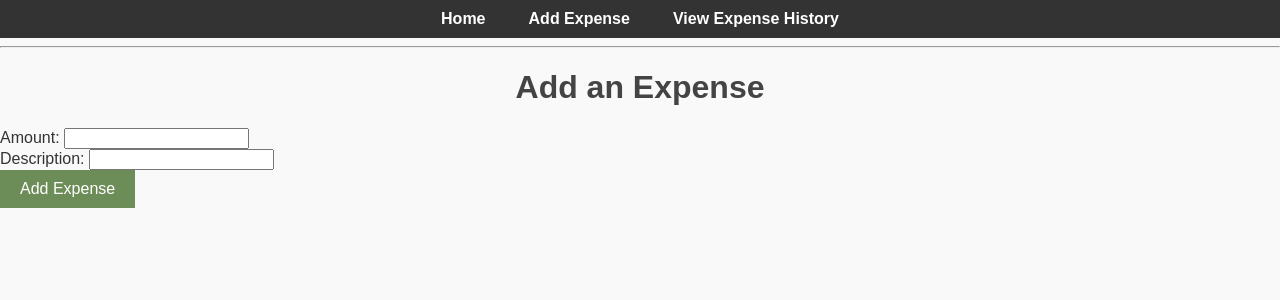
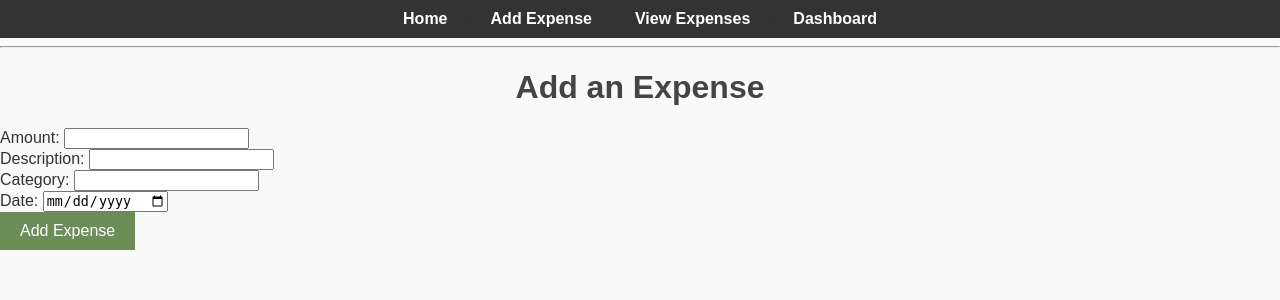
Before and after one commit to KVolguin/financetracker, a Flask app: page /add in a window 1280 px wide. Shown: the top 300 px of the page. Run offline with Flask 3, Linux system fonts and the light colour scheme.

Commit message:
added pie chart and graph dashboard

```diff
--- a/app.py
+++ b/app.py
@@ -1,7 +1,10 @@
-from flask import Flask, request, render_template, redirect
+from flask import Flask, request, render_template, redirect, flash, session, Response
+import csv
+
 import sqlite3
 
 app = Flask(__name__)
+app.secret_key = 'whatever'
 
 # Initialize the database
 def init_db():
@@ -26,40 +29,54 @@ def add():
     if request.method == 'POST':
         amount = request.form.get('amount')
         description = request.form.get('description')
+        category = request.form.get('category')
+        date = request.form.get('date')
 
         # Save the data to the database
         conn = sqlite3.connect('expenses.db')
         cursor = conn.cursor()
-        cursor.execute('INSERT INTO expenses (amount, description) VALUES (?, ?)', (amount, description))
+        cursor.execute('INSERT INTO expenses (amount, description, category, date) VALUES (?, ?, ?, ?)',
+                        (amount, description, category, date))
         conn.commit()
         conn.close()
 
-        return 'Expense added successfully!'
+        flash('Expense added successfully!')
+        return redirect('/view')
+
 
     # Render the form using the add.html template
     return render_template('add.html')
 
 @app.route('/view', methods=['GET'])
 def view():
-    # Connect to the database and retrieve all expenses
+    category = request.args.get('category')
+    date = request.args.get('date')
+
     conn = sqlite3.connect('expenses.db')
     cursor = conn.cursor()
 
-    # Fetch expense records
-    cursor.execute('SELECT id, amount, description FROM expenses')
-    expenses = cursor.fetchall()  # List of tuples (id, amount, description)
+    # Fetch all columns, includign category and date
+    query = 'SELECT id, amount, description, category, date FROM expenses'
+    params = []
+
+    if category:
+        query += ' WHERE category = ?'
+        params.append(category)
+
+    if date:
+        query += ' AND date = ?' if 'WHERE' in query else ' WHERE date = ?'
+        params.append(date)
+
+    cursor.execute(query, params)
+    expenses = cursor.fetchall()
 
     # Calculate total expenses
-    cursor.execute('SELECT SUM(amount) FROM expenses')
-    total = cursor.fetchone()[0] # Fetch total amount (return None if no rows yet)
+    cursor.execute('SELECT SUM(amount) FROM expenses' + (' WHERE category = ?' if category else '') + (' AND date = ?' if date else ''), params)
+    total = cursor.fetchone()[0] or 0
 
     conn.close()
 
-    # Round total to 2 decimal places
-    total = round(total or 0, 2)
-
-    # Render the expenses in the view.html template
-    return render_template('view.html', expenses=expenses, total=total or 0)
+    return render_template('view.html', expenses=expenses, total=round(total, 2))
 
 @app.route('/edit/<int:expense_id>', methods=['GET', 'POST'])
 def edit(expense_id):
@@ -70,13 +87,18 @@ def edit(expense_id):
         # Update the expense in the database
         amount = request.form.get('amount')
         description = request.form.get('description')
-        cursor.execute('UPDATE expenses SET amount = ?, description = ? WHERE id = ?', (amount, description, expense_id))
+        category = request.form.get('category')
+        date = request.form.get('date')
+
+        cursor.execute('UPDATE expenses SET amount = ?, description = ?, category = ?, date = ? WHERE id = ?',
+                       (amount, description, category, date, expense_id))
         conn.commit()
         conn.close()
+        flash('Expense updated successfully!')
         return redirect('/view')
 
     # Fetch the current expense details
-    cursor.execute('SELECT amount, description FROM expenses WHERE id = ?', (expense_id,))
+    cursor.execute('SELECT amount, description, category, date FROM expenses WHERE id = ?', (expense_id,))
     expense = cursor.fetchone()
     conn.close()
 
@@ -89,8 +111,45 @@ def delete(expense_id):
     cursor.execute('DELETE FROM expenses WHERE id = ?', (expense_id,))
     conn.commit()
     conn.close()
+    flash('Expense deleted successfully!')
     return redirect('/view')
 
+@app.route("/export", methods=['GET'])
+def export():
+    conn = sqlite3.connect('expenses.db')
+    cursor = conn.cursor()
+    cursor.execute('SELECT id, amount, description, category, date FROM expenses')
+    expenses = cursor.fetchall()
+    conn.close()
+
+    # Create CSV response
+    def generate():
+        # Write CSV header
+        yield ','.join(['ID', 'Amount', 'Description', 'Category', 'Date']) + '\n'
+        # Write each expense as a CSV row
+        for expense in expenses:
+            yield ','.join(map(str, expense)) + '\n'
+
+    return Response(generate(), mimetype='text/csv', headers = {
+        'Content-Disposition': 'attachment; filename=expenses.csv'
+    })
+
+
+@app.route('/dashboard', methods=(['GET']))
+def dashboard():
+    conn = sqlite3.connect('expenses.db')
+    cursor = conn.cursor()
+
+    # Fetch data for visualizations
+    cursor.execute('SELECT category, SUM(amount) FROM expenses GROUP BY category')
+    category_data = cursor.fetchall()
+
+    cursor.execute('SELECT date, SUM(amount) FROM expenses GROUP BY date ORDER BY date')
+    date_data = cursor.fetchall()
+    conn.close()
+
+    # Pass data to template
+    return render_template('dashboard.html', category_data=category_data, date_data=date_data)
 
 if __name__ == "__main__":
     init_db()
--- a/templates/add.html
+++ b/templates/add.html
@@ -17,20 +17,13 @@
         <input type="number" id="amount" name="amount" step="0.01" required><br>
         <label for="description">Description:</label>
         <input type="text" id="description" name="description" required><br>
+        <label for="category">Category:</label>
+        <input type="text" id="category" name="category" required><br>
+        <label for="date">Date:</label>
+        <input type="date" id="date" name="date" required><br>
         <button type="submit">Add Expense</button>
     </form>
     {% endblock %}
 
-    <h1>Add an Expense</h1>
-    <form method="POST">
-        <label for="amount">Amount:</label>
-        <input type="number" id="amount" name="amount" step="0.01" required><br>
-        <label for="description">Description:</label>
-        <input type="text" id="description" name="description" required><br>
-        <button type="submit">Add Expense</button>
-    </form>
-
-
-
 </body>
 </html>
--- a/templates/base.html
+++ b/templates/base.html
@@ -10,9 +10,24 @@
     <nav>
         <a href="/">Home</a> |
         <a href="/add">Add Expense</a> |
-        <a href="/view">View Expense History</a>
+        <a href="/view">View Expenses</a> |
+        <a href="/dashboard">Dashboard</a>
     </nav>
     <hr>
+
+    <!-- Flash Messages -->
+    {% with messages = get_flashed_messages() %}
+    {% if messages %}
+    <div class="flash-messages">
+        {% for message in messages %}
+        <p>{{ message }}</p>
+        {% endfor %}
+    </div>
+    {% endif %}
+    {% endwith %}
+
     {% block content %}{% endblock %}
 </body>
+
+</body>
 </html>
--- a/templates/edit.html
+++ b/templates/edit.html
@@ -9,6 +9,10 @@
     <input type="number" id="amount" name="amount" step="0.01" value="{{ expense[0] }}" required><br>
     <label for="description">Description:</label>
     <input type="text" id="description" name="description" value="{{ expense[1] }}" required><br>
+    <label for="category">Category:</label>
+    <input type="text" id="category" name="category" value="{{ expense[2] }}" required><br>
+    <label for="date">Date:</label>
+    <input type="date" id="date" name="date" value="{{ expense[3] }}" required><br>
     <button type="submit">Save Changes</button>
 </form>
 {% endblock %}
```
Also changed, not shown: static/style.css (+54 -0 lines), templates/dashboard.html (added, +67 -0 lines), templates/view.html (+14 -23 lines).
